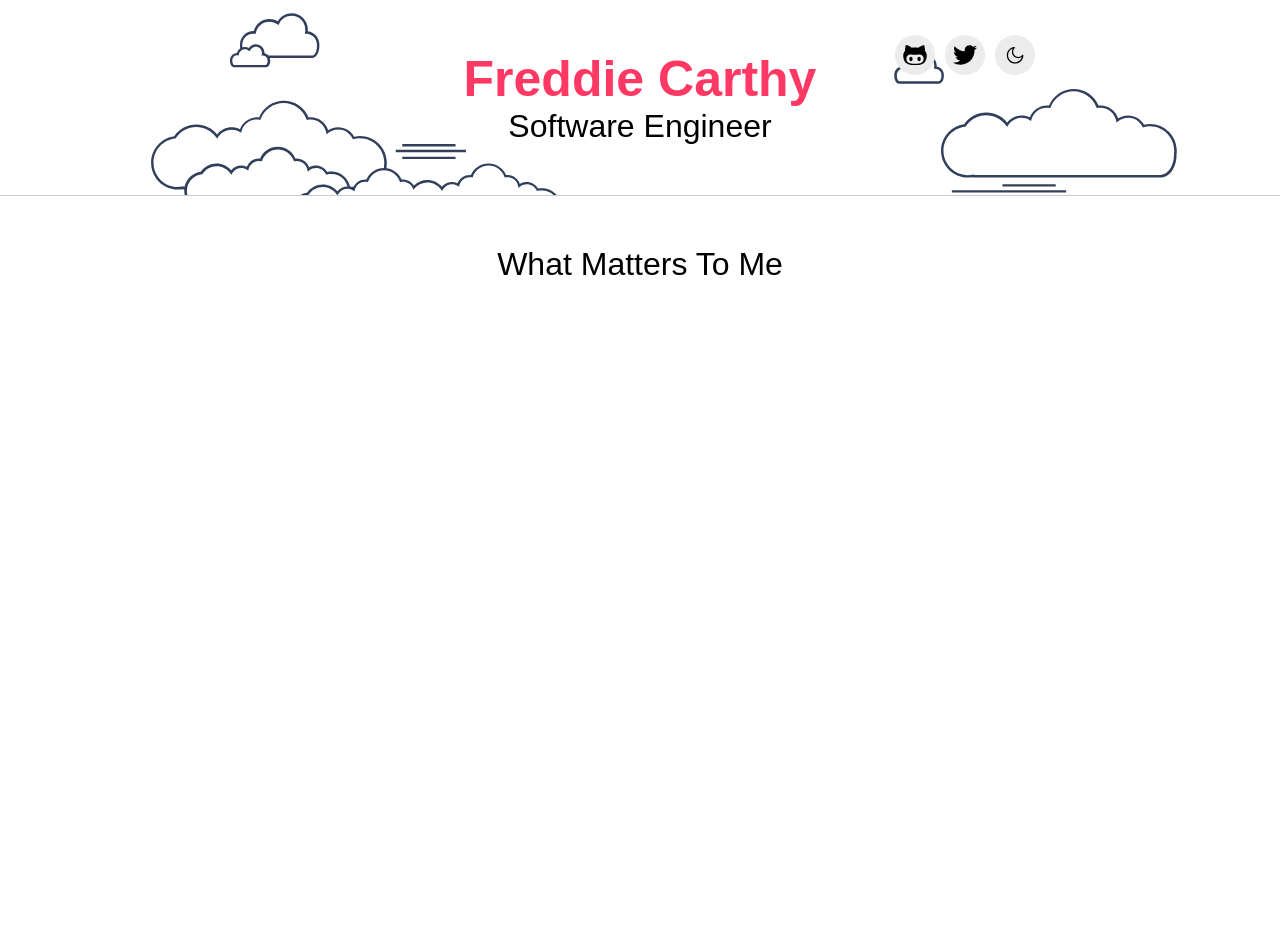
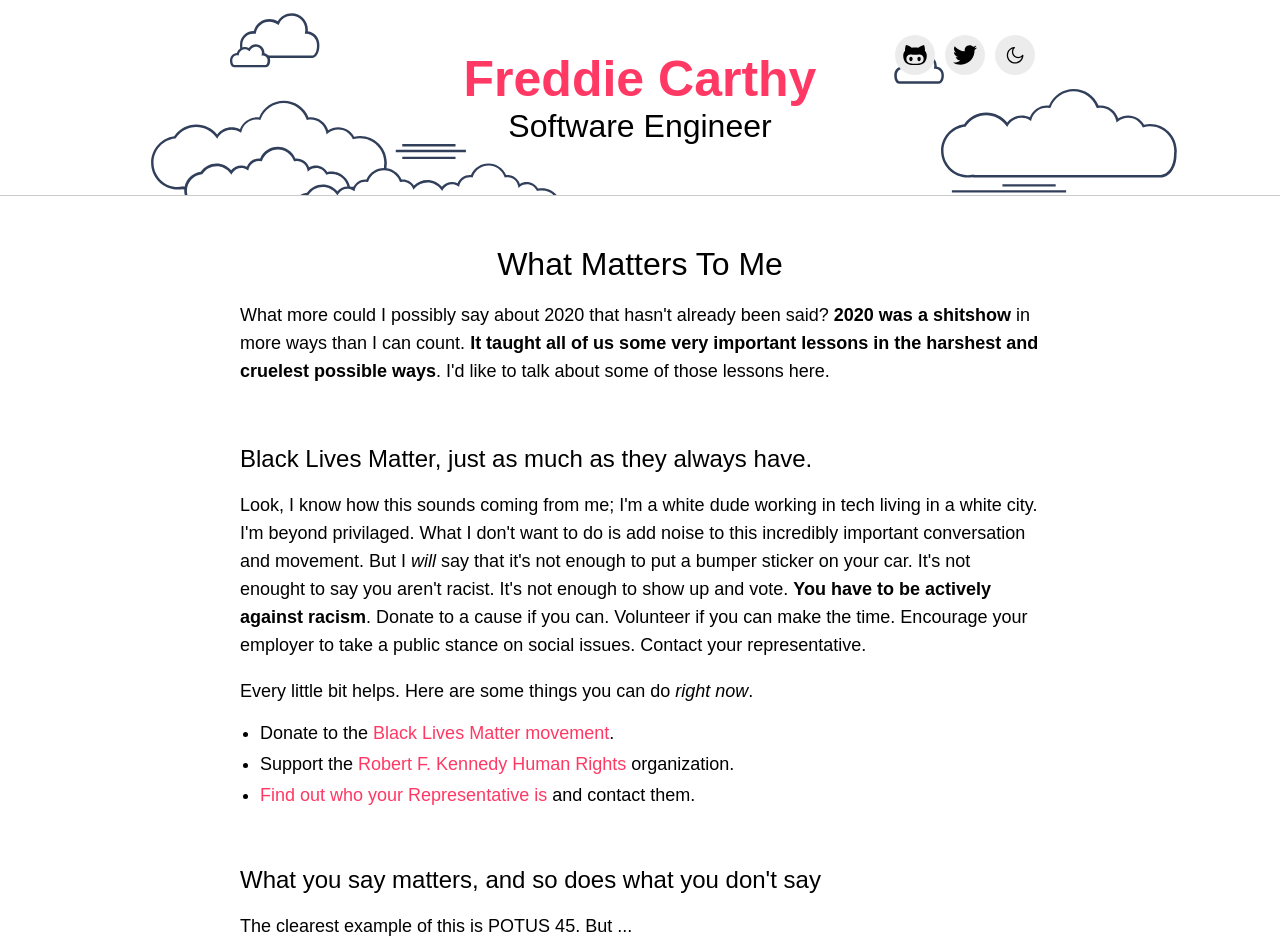
Before and after one commit to gjunkie/freddiecarthy, a Next.js app: page /what-matters-to-me in a window 1280 px wide. Shown: the top 952 px of the page. Before the commit the page ends 800 px from the top, so only its background shows below. Built offline with nearby package versions, Linux system fonts and the light colour scheme.

Commit message:
add to what matters to me page

```diff
--- /dev/null
+++ b/pages/BLM.module.css
@@ -0,0 +1,15 @@
+.blm h4 {
+  font-size: 24px;
+  margin-top: 60px;
+  font-weight: lighter;
+}
+
+.blm ul {
+  font-size: 18px;
+  list-style-type: initial;
+  padding-left: 20px;
+}
+
+.blm li {
+  margin: 10px 0;
+}
--- a/pages/what-matters-to-me.js
+++ b/pages/what-matters-to-me.js
@@ -1,15 +1,55 @@
 import * as React from 'react';
 import Head from 'next/head'
+// import { useTheme } from '../contexts/ThemeContext'
+// import { BLMGraphic } from '../components/graphics/BLM'
 import { PageTitle } from '../components/PageTitle'
 
+import styles from './BLM.module.css'
+
 const WhatMattersToMe = () => {
+  // const theme = useTheme()
+
   return (
     <>
       <Head>
         <title>Freddie Carthy - What Matters To Me</title>
       </Head>
-      <PageTitle title="What Matters To Me"></PageTitle>
-      <main>
+      <main className={styles.blm}>
+        {/* <BLMGraphic theme={theme} width="400" height="400" /> */}
+        <PageTitle title="What Matters To Me"></PageTitle>
+
+        <p>
+          What more could I possibly say about 2020 that hasn&apos;t already been said? <strong>2020 was a shitshow</strong> in more ways than I can count. <strong>It taught all of us some very important lessons in the harshest and cruelest possible ways</strong>. I&apos;d like to talk about some of those lessons here.
+        </p>
+
+        <h4>Black Lives Matter, just as much as they always have.</h4>
+        <p>
+          Look, I know how this sounds coming from me; I&apos;m a white dude working in tech living in a white city. I&apos;m beyond privilaged. What I don&apos;t want to do is add noise to this incredibly important conversation and movement. But I <i>will</i> say that it&apos;s not enough to put a bumper sticker on your car. It&apos;s not enought to say you aren&apos;t racist. It&apos;s not enough to show up and vote. <strong>You have to be actively against racism</strong>. Donate to a cause if you can. Volunteer if you can make the time. Encourage your employer to take a public stance on social issues. Contact your representative.
+        </p>
+        <p>
+          Every little bit helps. Here are some things you can do <i>right now</i>.
+        </p>
+        <ul>
+          <li>
+            Donate to the <a href="https://blacklives.help/view/tbzQRwmyzuOBZ47UArCP" target="_blank" rel="noreferrer">Black Lives Matter movement</a>.
+          </li>
+          <li>
+            Support the <a href="https://rfkhumanrights.org/" target="_blank" rel="noreferrer">Robert F. Kennedy Human Rights</a> organization.
+          </li>
+          <li>
+            <a href="https://www.house.gov/representatives/find-your-representative" target="_blank" rel="noreferrer">Find out who your Representative is</a> and contact them.
+          </li>
+        </ul>
+
+        <h4>What you say matters, and so does what you don&apos;t say</h4>
+        <p>
+          The clearest example of this is POTUS 45. But ...
+        </p>
+
+        <h4>Nurture your relationships</h4>
+        <p>
+          I&apos;m exhausted of getting bombarded with information, misinformation, breaking news, controversies,
+        </p>
       </main>
     </>
   )
```
